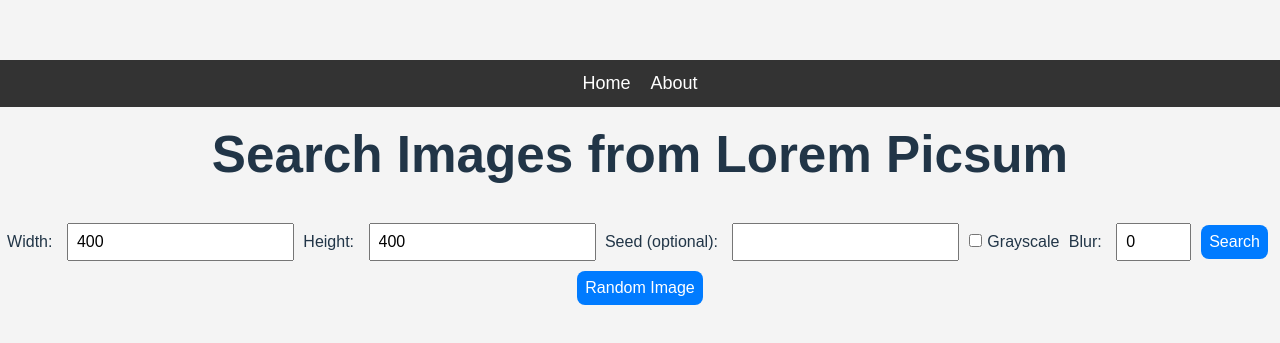
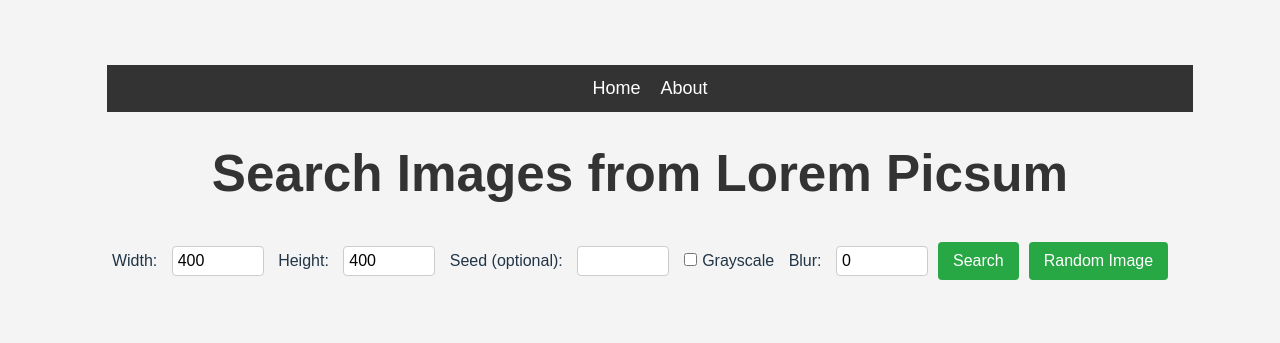
Before and after one commit to jacobworkdev/sba320, a React (Vite) app: page / in a window 1280 px wide. Shown: the part 215-558 px from the top of the page. Built offline with nearby package versions, Linux system fonts and the light colour scheme.

Commit message:
centered everything

```diff
--- a/src/App.css
+++ b/src/App.css
@@ -1,21 +1,27 @@
 body {
   font-family: Arial, sans-serif;
-  text-align: center;
-  background-color: #f4f4f4;
   margin: 0;
   padding: 0;
+  background-color: #f4f4f4;
+  text-align: center;
+  display: flex;
+  flex-direction: column;
+  align-items: center;
+  justify-content: center;
+  min-height: 100vh;
 }
 
 h1 {
-  margin-top: 20px;
+  color: #333;
 }
 
 nav {
   display: flex;
   justify-content: center;
   gap: 20px;
-  background-color: #333;
+  background: #333;
   padding: 10px;
+  width: 100%;
 }
 
 nav a {
@@ -28,30 +34,38 @@
   text-decoration: underline;
 }
 
-div {
-  margin-top: 20px;
+.container {
+  display: flex;
+  flex-direction: column;
+  align-items: center;
+  justify-content: center;
+  padding: 20px;
 }
 
-label {
+label, input, button {
   font-size: 16px;
-  margin-right: 5px;
+  margin: 5px;
 }
 
-input, button {
-  margin: 5px;
-  padding: 8px;
-  font-size: 16px;
+input[type="number"],
+input[type="text"] {
+  width: 80px;
+  padding: 5px;
+  border: 1px solid #ccc;
+  border-radius: 4px;
 }
 
 button {
-  background-color: #007bff;
+  background-color: #28a745;
   color: white;
+  padding: 10px 15px;
   border: none;
+  border-radius: 4px;
   cursor: pointer;
 }
 
 button:hover {
-  background-color: #0056b3;
+  background-color: #218838;
 }
 
 .gallery {
@@ -62,8 +76,9 @@
 }
 
 .image {
+  border-radius: 8px;
+  box-shadow: 0 4px 6px rgba(0, 0, 0, 0.1);
   max-width: 100%;
   height: auto;
-  border-radius: 10px;
-  box-shadow: 0px 4px 6px rgba(0, 0, 0, 0.1);
+  margin-top: 10px;
 }
```
